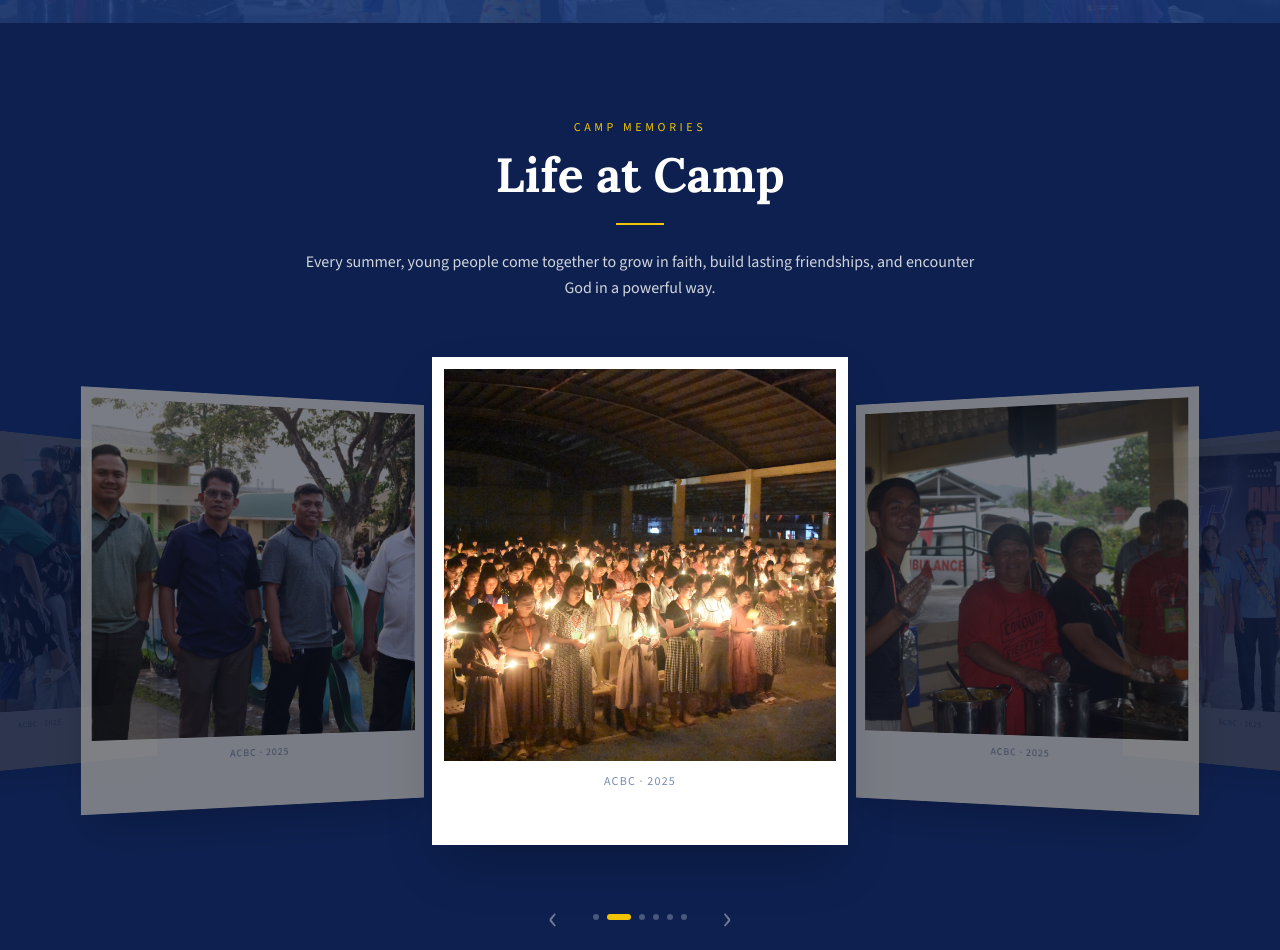
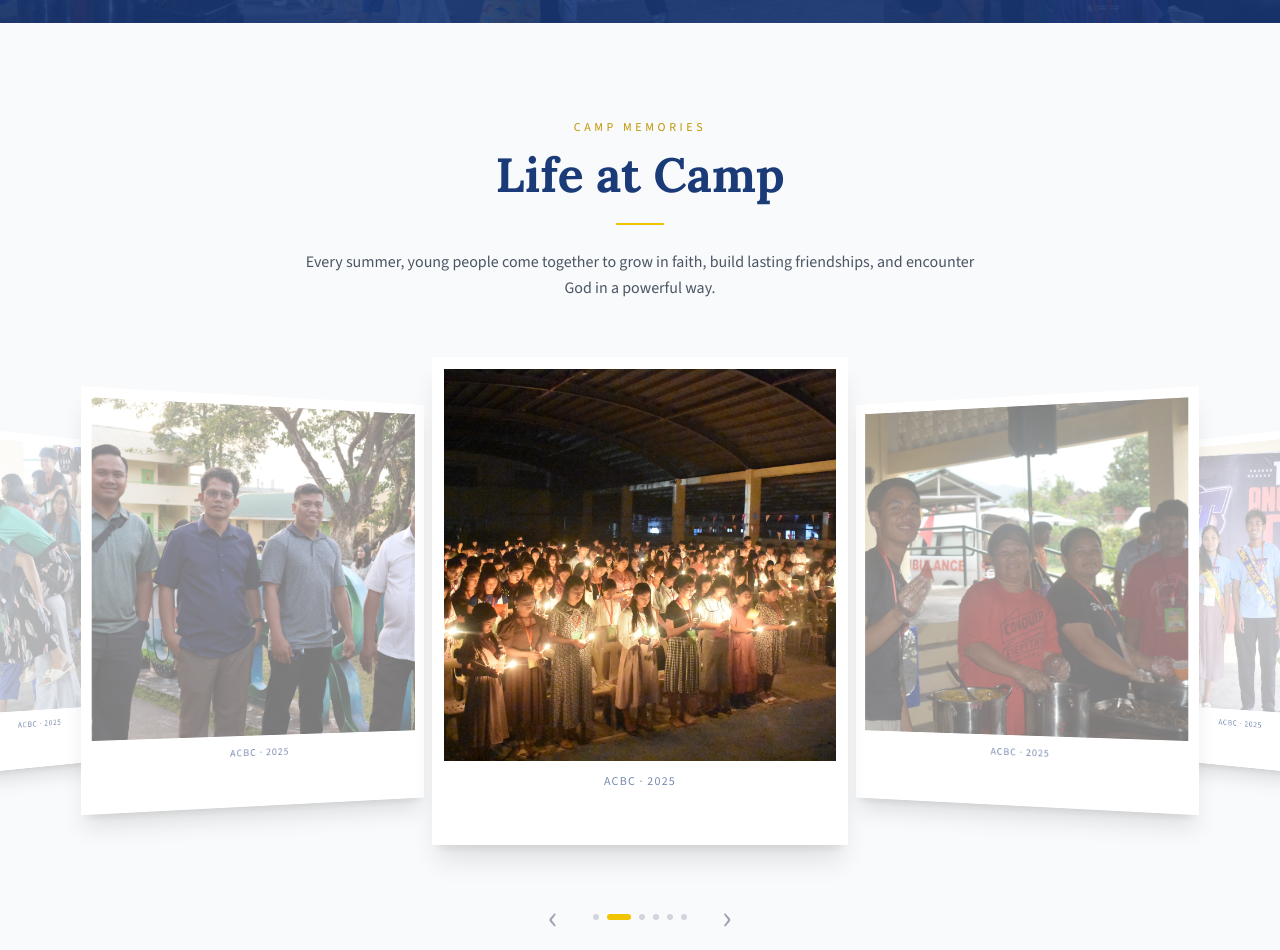
Before and after one commit to kyrcb/ACBC-Website, a Next.js app: page / in a window 1280 px wide. Shown: the part 762-1712 px from the top of the page. Built offline with nearby package versions, Linux system fonts and the light colour scheme.

Commit message:
feat: enhance gallery preview styles and improve image overlay effects

```diff
--- a/src/components/home/GalleryPreview.tsx
+++ b/src/components/home/GalleryPreview.tsx
@@ -51,8 +51,7 @@ function getCardStyle(
     top: "0",
     marginLeft: `-${halfCard}px`,
     transform: `translateX(${translateX}px) scale(${1 - dispAbs * 0.16}) rotateY(${-(sign * dispAbs) * 28}deg)`,
-    opacity: isHidden ? 0 : abs === 0 ? 1 : abs === 1 ? 0.85 : 0.5,
-    filter: `brightness(${dispAbs === 0 ? 1 : dispAbs === 1 ? 0.55 : 0.3})`,
+    opacity: isHidden ? 0 : 1,
     zIndex: isHidden ? 0 : 10 - abs,
     pointerEvents: isHidden ? "none" : "auto",
     transition: "all 0.55s cubic-bezier(0.4, 0, 0.2, 1)",
@@ -94,19 +93,19 @@ export default function GalleryPreview() {
   }, [paused, prev, next]);
 
   return (
-    <section className="bg-navy-900 py-16 md:py-24 overflow-hidden">
+    <section className="bg-gray-50 py-16 md:py-24 overflow-hidden">
       <div className="mx-auto max-w-content px-6">
 
         {/* Header */}
         <div className="text-center mb-14">
-          <p className="font-sans text-xs uppercase tracking-[0.3em] text-gold-500 mb-4">
+          <p className="font-sans text-xs uppercase tracking-[0.3em] text-gold-700 mb-4">
             Camp Memories
           </p>
-          <h2 className="font-serif text-4xl md:text-5xl font-bold text-white mb-6">
+          <h2 className="font-serif text-4xl md:text-5xl font-bold text-navy-700 mb-6">
             Life at Camp
           </h2>
           <div className="w-12 border-t-2 border-gold-500 mx-auto mb-6" />
-          <p className="font-sans text-gray-300 text-base max-w-prose mx-auto leading-relaxed">
+          <p className="font-sans text-gray-600 text-base max-w-prose mx-auto leading-relaxed">
             Every summer, young people come together to grow in faith, build
             lasting friendships, and encounter God in a powerful way.
           </p>
@@ -119,7 +118,15 @@ export default function GalleryPreview() {
           onMouseEnter={() => setPaused(true)}
           onMouseLeave={() => setPaused(false)}
         >
-          {PREVIEW_IMAGES.map((item, i) => (
+          {PREVIEW_IMAGES.map((item, i) => {
+            // Compute offset so we can drive the image-only dim overlay
+            let off = i - current;
+            if (off > TOTAL / 2) off -= TOTAL;
+            if (off < -TOTAL / 2) off += TOTAL;
+            const dispAbs = Math.min(Math.abs(off), 2);
+            const overlayOpacity = dispAbs === 0 ? 0 : dispAbs === 1 ? 0.45 : 0.68;
+
+            return (
               <div
                 key={i}
                 style={getCardStyle(i, current, cfg.positions, cfg.halfCard)}
@@ -127,8 +134,8 @@ export default function GalleryPreview() {
                 aria-label={i !== current ? `View photo ${i + 1}` : undefined}
               >
                 {/* Polaroid card — w-56 mobile / w-[26rem] desktop */}
-              <div className="bg-white p-2 md:p-3 pb-9 md:pb-14 shadow-2xl w-56 md:w-[26rem]">
-                <div className="aspect-square overflow-hidden bg-gray-200">
+                <div className="bg-white p-2 md:p-3 pb-9 md:pb-14 shadow-xl w-56 md:w-[26rem]">
+                  <div className="relative aspect-square overflow-hidden bg-gray-200">
                     {/* eslint-disable-next-line @next/next/no-img-element */}
                     <img
                       src={item.src}
@@ -138,20 +145,26 @@ export default function GalleryPreview() {
                         e.currentTarget.style.opacity = "0";
                       }}
                     />
+                    {/* Fade-to-white overlay on the photo only — keeps the white frame & shadow natural */}
+                    <div
+                      className="absolute inset-0 bg-white transition-opacity duration-[550ms]"
+                      style={{ opacity: overlayOpacity }}
+                    />
                   </div>
                   <p className="font-sans text-[10px] md:text-xs text-center text-navy-700 mt-3 tracking-widest uppercase opacity-60">
                     {item.caption}
                   </p>
                 </div>
               </div>
-          ))}
+            );
+          })}
         </div>
 
         {/* Controls */}
         <div className="flex items-center justify-center gap-5 mb-10">
           <button
             onClick={prev}
-            className="text-white/40 hover:text-gold-500 transition-colors text-4xl leading-none w-10 h-10 flex items-center justify-center"
+            className="text-gray-400 hover:text-navy-700 transition-colors text-4xl leading-none w-10 h-10 flex items-center justify-center"
             aria-label="Previous photo"
           >
             ‹
@@ -165,7 +178,7 @@ export default function GalleryPreview() {
                 className={`h-1.5 rounded-full transition-all duration-300 ${
                   i === current
                     ? "bg-gold-500 w-6"
-                    : "bg-white/25 w-1.5 hover:bg-white/50"
+                    : "bg-gray-300 w-1.5 hover:bg-gray-400"
                 }`}
                 aria-label={`Go to photo ${i + 1}`}
               />
@@ -174,7 +187,7 @@ export default function GalleryPreview() {
 
           <button
             onClick={next}
-            className="text-white/40 hover:text-gold-500 transition-colors text-4xl leading-none w-10 h-10 flex items-center justify-center"
+            className="text-gray-400 hover:text-navy-700 transition-colors text-4xl leading-none w-10 h-10 flex items-center justify-center"
             aria-label="Next photo"
           >
             ›
```
Lines whose indentation alone changed are shown as unchanged.
